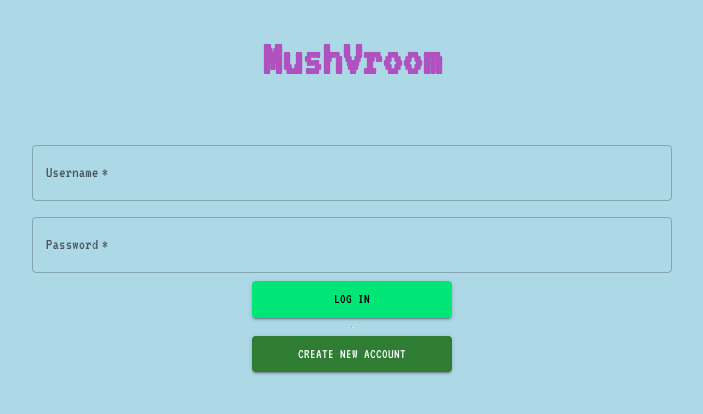
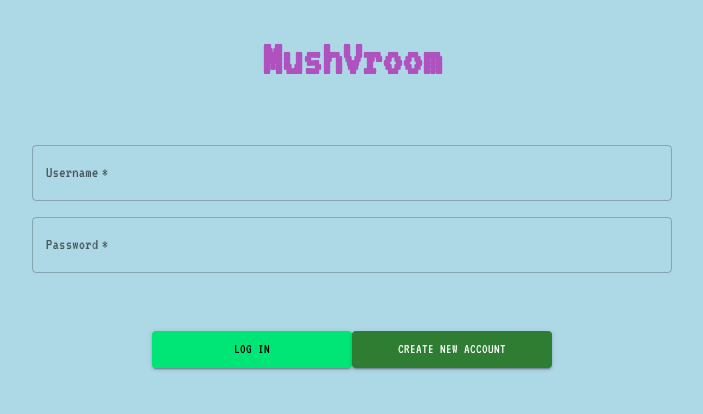
Before and after one commit to booyouon/rpg-character-creator, a React (Create React App) app: page / in a window 1280 px wide. Shown: the top 414 px of the page, without its empty margins (288-991 px from the left). Built offline with nearby package versions, Linux system fonts and the light colour scheme.

Commit message:
login styling

```diff
--- a/src/component/Login.jsx
+++ b/src/component/Login.jsx
@@ -69,6 +69,7 @@ const Login = ({
           onChange={(ev) => setPassword(ev.target.value)}
           required
         ></TextField>
+        <div style={{ marginTop: "50px" }}>
           <Button
             style={buttonStyle}
             variant="contained"
@@ -77,12 +78,12 @@ const Login = ({
           >
             Log in
           </Button>
-        <hr />
           <Link to="/newuser" style={linkStyling}>
             <Button style={buttonStyle} variant="contained" color="success">
               Create New Account
             </Button>
           </Link>
+        </div>
       </Box>
     </div>
   );
```
Lines whose indentation alone changed are shown as unchanged.
